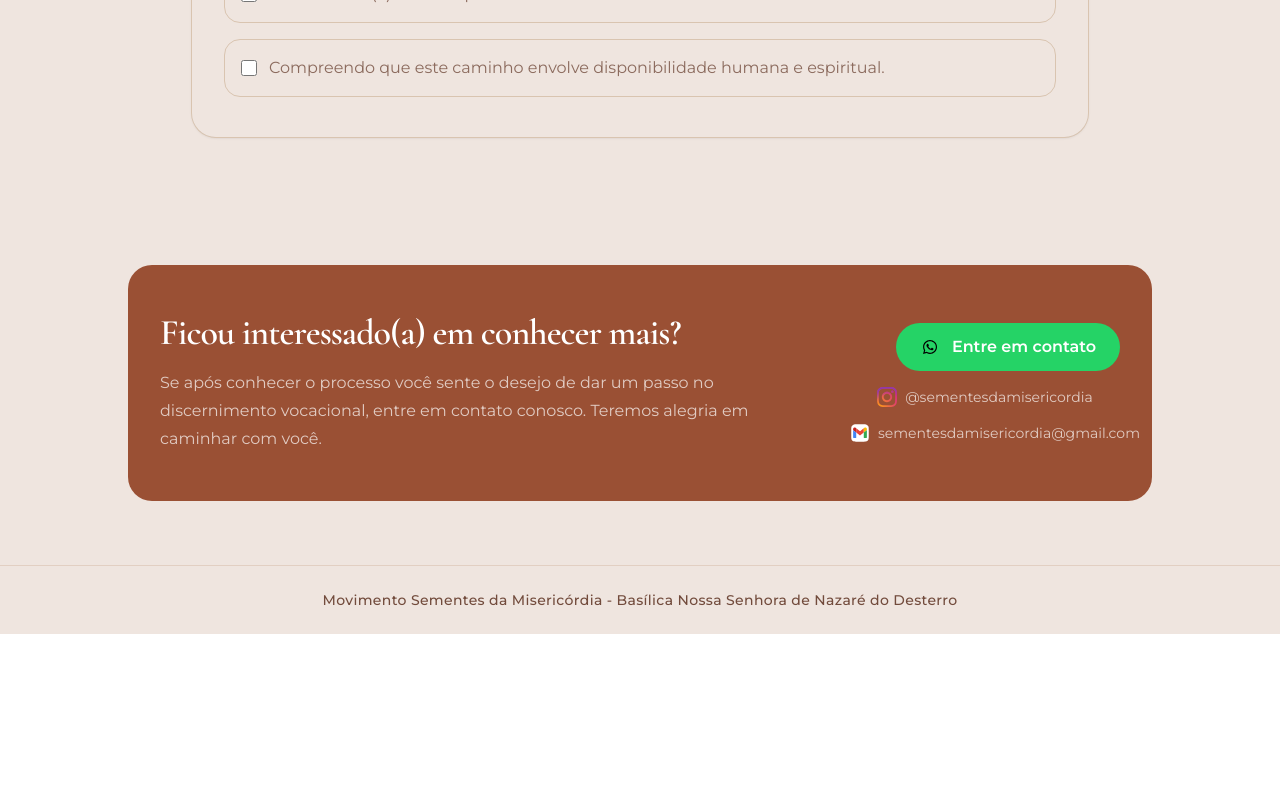
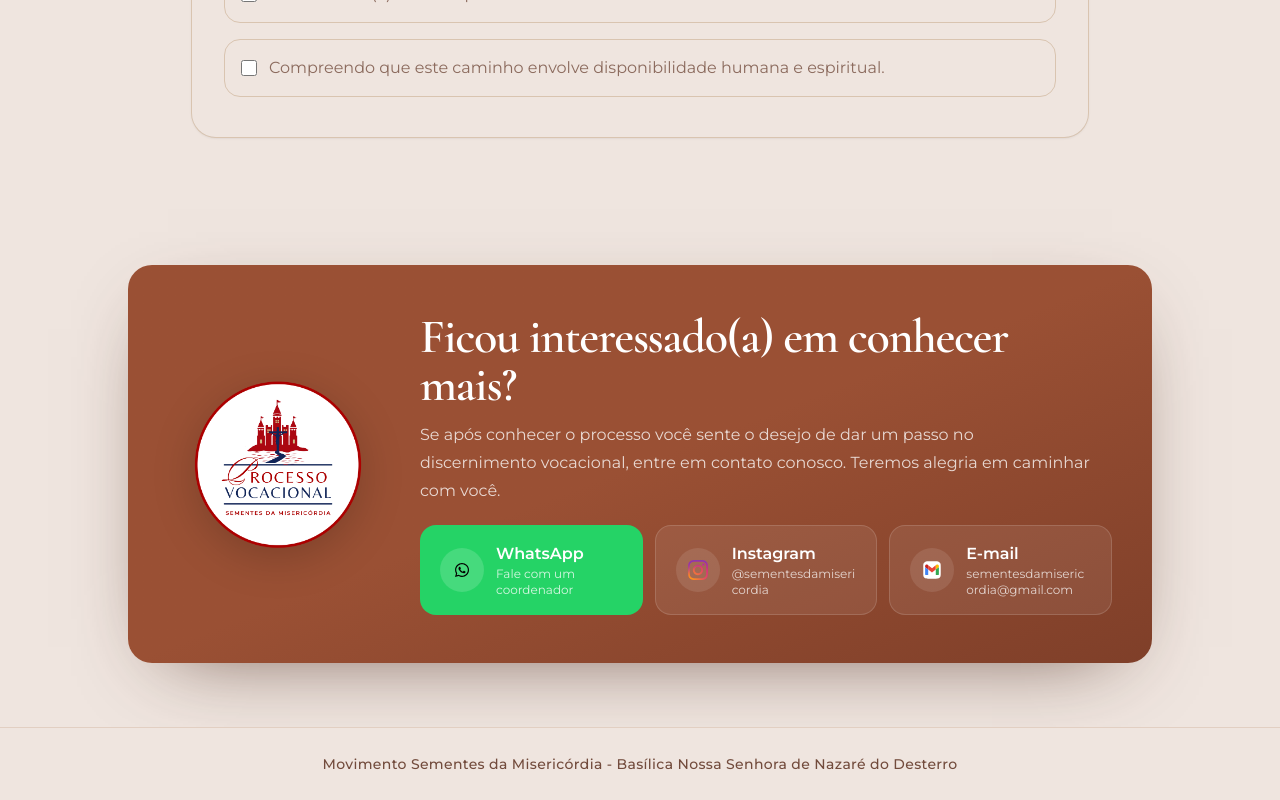
Before and after one commit to luanhmilano/sm-vocacional, a React (Vite) app: page / in a window 1280 px wide. Shown: the part 6095-6895 px from the top of the page. Before the commit the page ends 6729 px from the top, so only its background shows below. Built offline with nearby package versions, Linux system fonts and the light colour scheme.

Commit message:
feat: add logo at footer

```diff
--- a/src/components/footer/index.tsx
+++ b/src/components/footer/index.tsx
@@ -1,7 +1,11 @@
 import WhatsAppIcon from "../../assets/whatsapp-brands-solid-full.svg";
 import InstagramIcon from "../../assets/instagram-2016-logo-svgrepo-com.svg";
 import GmailIcon from "../../assets/gmail-svgrepo-com.svg";
-import { PRIMARY_PHONE, SECONDARY_PHONE } from "../utils/constants/zap-numbers.constant";
+import {
+  PRIMARY_PHONE,
+  SECONDARY_PHONE,
+} from "../utils/constants/zap-numbers.constant";
+import LogoVocacional from "../../assets/vocacional-logo.png";
 
 const phoneNumbers = [PRIMARY_PHONE, SECONDARY_PHONE];
 
@@ -16,9 +20,7 @@ function getRandomWhatsAppUrl() {
 }
 
 export default function FooterCTA() {
-  function handleWhatsAppClick(
-    event: React.MouseEvent<HTMLAnchorElement>,
-  ) {
+  function handleWhatsAppClick(event: React.MouseEvent<HTMLAnchorElement>) {
     event.preventDefault();
     window.open(getRandomWhatsAppUrl(), "_blank", "noopener,noreferrer");
   }
@@ -26,58 +28,94 @@ export default function FooterCTA() {
   return (
     <>
       <section id="footer" className="px-4 py-16 sm:px-6 lg:px-8">
-        <div className="mx-auto flex max-w-5xl flex-col gap-8 rounded-3xl bg-brand-crimson px-6 py-10 text-white sm:px-8 sm:py-12 lg:flex-row lg:items-center lg:justify-between">
-          <div className="max-w-2xl">
-            <h2 className="text-3xl font-semibold tracking-tight sm:text-4xl">
+        <div className="mx-auto grid max-w-5xl gap-8 rounded-3xl bg-gradient-to-br from-brand-crimson via-[#9A5034] to-[#7f3f29] px-6 py-10 text-white shadow-[0_24px_80px_-40px_rgba(66,31,19,0.8)] sm:px-8 sm:py-12 lg:grid-cols-[minmax(0,220px)_minmax(0,1fr)] lg:items-center lg:px-10">
+          <div className="flex flex-col items-center gap-4 text-center lg:items-start lg:text-left">
+            <img
+              src={LogoVocacional}
+              alt="Logo do Processo Vocacional"
+              className="h-full w-full object-contain drop-shadow-[0_10px_20px_rgba(0,0,0,0.18)]"
+            />
+          </div>
+
+          <div className="space-y-5">
+            <div className="max-w-2xl space-y-3 text-center lg:text-left">
+              <h2 className="text-3xl font-semibold tracking-tight sm:text-4xl lg:text-5xl">
                 Ficou interessado(a) em conhecer mais?
               </h2>
-            <p className="mt-4 text-sm leading-7 text-white/70 sm:text-base">
-              Se após conhecer o processo você sente o desejo de dar um passo no
-              discernimento vocacional, entre em contato conosco. Teremos
+              <p className="text-sm leading-7 text-white/78 sm:text-base">
+                Se após conhecer o processo você sente o desejo de dar um passo
+                no discernimento vocacional, entre em contato conosco. Teremos
                 alegria em caminhar com você.
               </p>
             </div>
 
-          <div className="flex flex-col gap-4 sm:flex-row lg:flex-col lg:items-end">
+            <div className="grid gap-3 sm:grid-cols-2 xl:grid-cols-3">
               <a
                 href={getRandomWhatsAppUrl()}
                 target="_blank"
                 rel="noopener noreferrer"
                 aria-label="Contatar pelo WhatsApp"
                 onClick={handleWhatsAppClick}
-              className="inline-flex items-center gap-3 rounded-full bg-[#25D366] px-6 py-3 text-sm font-semibold text-white hover:bg-[#1ebe5b] transition sm:text-base"
+                className="flex w-full items-center gap-3 rounded-2xl bg-[#25D366] px-5 py-4 text-left text-sm font-semibold text-white transition hover:-translate-y-0.5 hover:bg-[#1ebe5b] focus-visible:outline focus-visible:outline-2 focus-visible:outline-offset-2 focus-visible:outline-white"
               >
+                <span className="flex h-11 w-11 shrink-0 items-center justify-center rounded-full bg-white/15">
                   <img
                     src={WhatsAppIcon}
-                alt="Ícone do WhatsApp"
+                    alt=""
+                    aria-hidden="true"
                     className="h-5 w-5"
                   />
-              Entre em contato
+                </span>
+                <span className="min-w-0">
+                  <span className="block text-base">WhatsApp</span>
+                  <span className="block text-xs font-normal text-white/80">
+                    Fale com um coordenador
+                  </span>
+                </span>
               </a>
 
-            <div className="flex flex-col items-center gap-4 text-sm text-white/70">
               <a
                 href="https://instagram.com/sementesdamisericordia"
                 target="_blank"
                 rel="noopener noreferrer"
                 aria-label="Visitar Instagram"
-                className="inline-flex items-center gap-2 hover:underline"
+                className="flex w-full items-center gap-3 rounded-2xl border border-white/14 bg-white/8 px-5 py-4 text-left text-sm font-semibold text-white transition hover:-translate-y-0.5 hover:bg-white/12 focus-visible:outline focus-visible:outline-2 focus-visible:outline-offset-2 focus-visible:outline-white"
               >
+                <span className="flex h-11 w-11 shrink-0 items-center justify-center rounded-full bg-white/10">
                   <img
                     src={InstagramIcon}
-                  alt="Ícone do Instagram"
+                    alt=""
+                    aria-hidden="true"
                     className="h-5 w-5"
                   />
-                <span>@sementesdamisericordia</span>
+                </span>
+                <span className="min-w-0">
+                  <span className="block text-base">Instagram</span>
+                  <span className="block break-words text-xs font-normal text-white/75">
+                    @sementesdamisericordia
+                  </span>
+                </span>
               </a>
 
               <a
                 href="mailto:sementesdamisericordia@gmail.com?subject=Informações%20Processo%20Vocacional&body=Olá!%20Gostaria%20de%20receber%20mais%20informações%20sobre%20o%20Processo%20Vocacional."
                 aria-label="Enviar email"
-                className="inline-flex items-center gap-2 hover:underline"
+                className="flex w-full items-center gap-3 rounded-2xl border border-white/14 bg-white/8 px-5 py-4 text-left text-sm font-semibold text-white transition hover:-translate-y-0.5 hover:bg-white/12 focus-visible:outline focus-visible:outline-2 focus-visible:outline-offset-2 focus-visible:outline-white sm:col-span-2 xl:col-span-1"
               >
-                <img src={GmailIcon} alt="Ícone do Email" className="h-5 w-5" />
-                <span>sementesdamisericordia@gmail.com</span>
+                <span className="flex h-11 w-11 shrink-0 items-center justify-center rounded-full bg-white/10">
+                  <img
+                    src={GmailIcon}
+                    alt=""
+                    aria-hidden="true"
+                    className="h-5 w-5"
+                  />
+                </span>
+                <span className="min-w-0 break-words">
+                  <span className="block text-base">E-mail</span>
+                  <span className="block text-xs font-normal text-white/75">
+                    sementesdamisericordia@gmail.com
+                  </span>
+                </span>
               </a>
             </div>
           </div>
@@ -85,7 +123,7 @@ export default function FooterCTA() {
       </section>
 
       <footer className="border-t border-brand-sand/30 bg-brand-pearl px-4 py-6 text-center text-sm text-brand-sienna sm:px-6 lg:px-8">
-        <p className="mx-auto max-w-5xl font-medium tracking-wide">
+        <p className="mx-auto max-w-5xl font-medium leading-6 tracking-wide">
           Movimento Sementes da Misericórdia - Basílica Nossa Senhora de Nazaré
           do Desterro
         </p>
```
Lines whose indentation alone changed are shown as unchanged.
